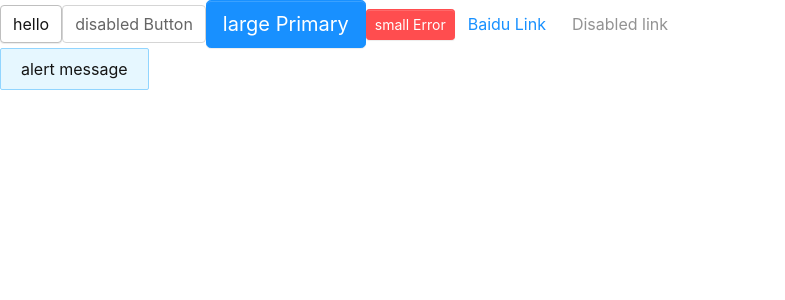
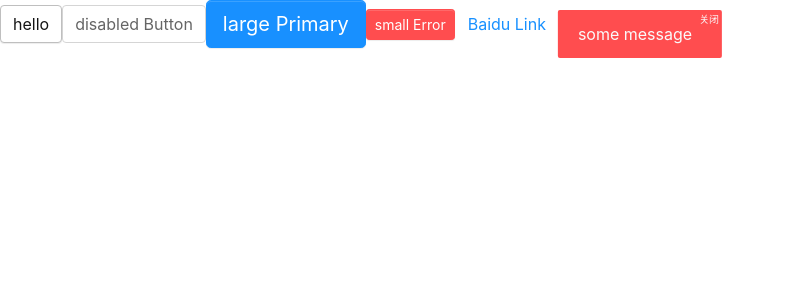
Before and after one commit to careful-sheep/viking-components, a React (Create React App) app: page / in a window 1280 px wide. Shown: the top 300 px of the page, without its empty margins (0-785 px from the left). Built offline with nearby package versions, Linux system fonts and the light colour scheme.

Commit message:
alert开发完毕

```diff
--- a/src/App.tsx
+++ b/src/App.tsx
@@ -23,7 +23,7 @@ const App: React.FC = () => {
                     Disabled link
                 </Button>
                 <br />
-                <Alert type={AlertType.Info} />
+                <Alert type={AlertType.Error}>some message</Alert>
             </header>
         </div>
     );
--- a/src/components/alert/Alert.tsx
+++ b/src/components/alert/Alert.tsx
@@ -1,8 +1,7 @@
-import React from 'react';
+import React, { useRef } from 'react';
 import classNames from 'classnames';
 
 export enum AlertType {
-    Info = 'info',
     Success = 'success',
     Warning = 'warning',
     Error = 'error'
@@ -10,15 +9,35 @@ export enum AlertType {
 
 export interface IAlertProps {
     className?: string;
-    type: AlertType;
+    children?: React.ReactNode;
+    type?: AlertType;
 }
 
 const Alert: React.FC<IAlertProps> = props => {
-    const { className, type } = props;
+    const { className, children, type } = props;
+    const alertRef = useRef<HTMLDivElement>(null);
+
     const classes = classNames('alert', className, {
-        [`btn-${type}`]: type
+        [`alert-${type}`]: type
     });
-    return <div className={classes}>alert message</div>;
+
+    const closeAlert = () => {
+        if (alertRef.current) {
+            alertRef.current.style.display = 'none';
+        } else {
+            setTimeout(() => {
+                closeAlert();
+            }, 50);
+        }
+    };
+    return (
+        <div className={classes} ref={alertRef}>
+            <span className="alert-icon" onClick={closeAlert}>
+                关闭
+            </span>
+            <div className="alert-message">{children}</div>
+        </div>
+    );
 };
 
 export default Alert;
--- a/src/components/alert/_style.scss
+++ b/src/components/alert/_style.scss
@@ -1,8 +1,35 @@
 .alert {
     display: inline-block;
-    border: 1px solid $border-color;
     border-radius: 2px;
-    background-color: $bg-color;
-    color: $dark;
-    padding: 8px 20px;
+    color: $light;
+    padding: 12px 30px 12px 20px;
+    position: fixed;
+    top: 10px;
+    left: 50vw;
+    transform: translateX(-50%);
+    background-color: $brand-color;
+
+    &-icon {
+        font-size: 10px;
+        position: absolute;
+        top: 2px;
+        right: 3px;
+
+        &:hover {
+            cursor: pointer;
+            opacity: 0.8;
+        }
+    }
+
+    &-success {
+        background-color: $green;
+    }
+
+    &-warning {
+        background-color: $warning;
+    }
+
+    &-error {
+        background-color: $error;
+    }
 }
```
